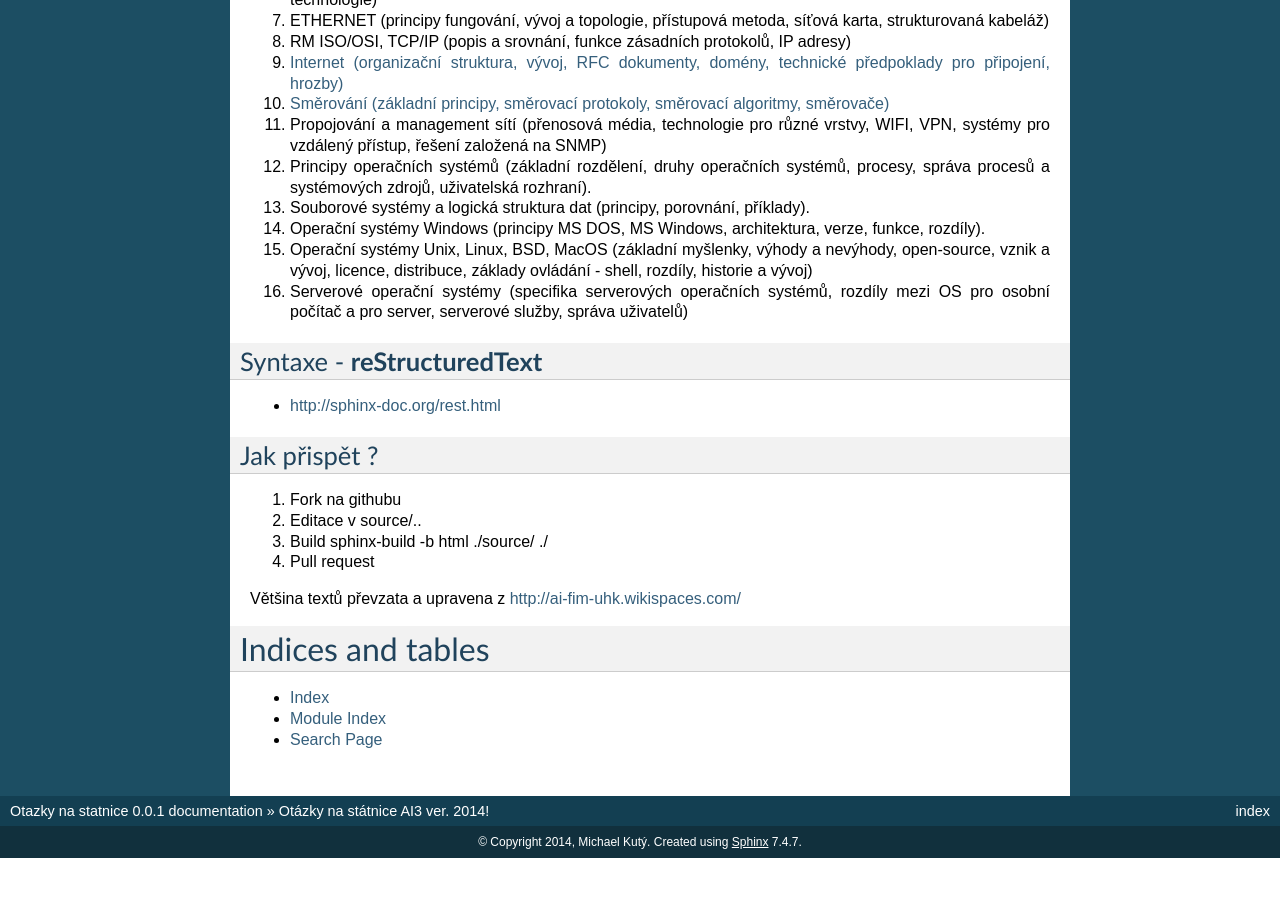
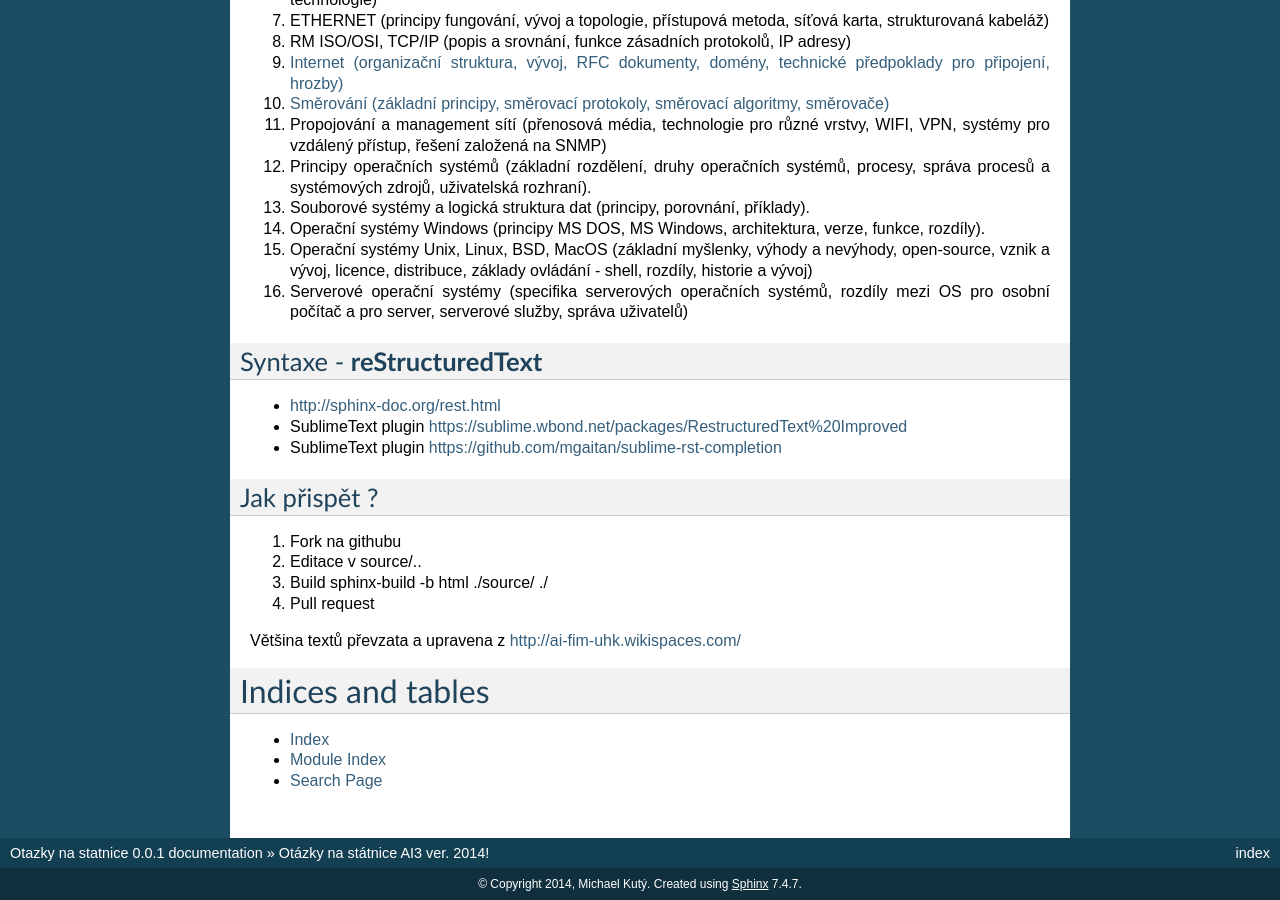
Before and after one commit to michaelkuty/ssz-ai-hk-3, a Sphinx documentation site: the page built from source/index.rst, in a window 1280 px wide and 900 px high, scrolled down 1005 px. Built offline with Sphinx 7.4.7, drawn with Linux system fonts in a browser that asks for light colours; before the commit the page ends 1863 px from its top, so only the background shows below that.

Commit message:
sublime text plugins links

```diff
--- a/source/index.rst
+++ b/source/index.rst
@@ -59,6 +59,8 @@ Syntaxe - **reStructuredText**
 ------
 
 * http://sphinx-doc.org/rest.html
+* SublimeText plugin https://sublime.wbond.net/packages/RestructuredText%20Improved
+* SublimeText plugin https://github.com/mgaitan/sublime-rst-completion
 
 Jak přispět ?
 ------
```
